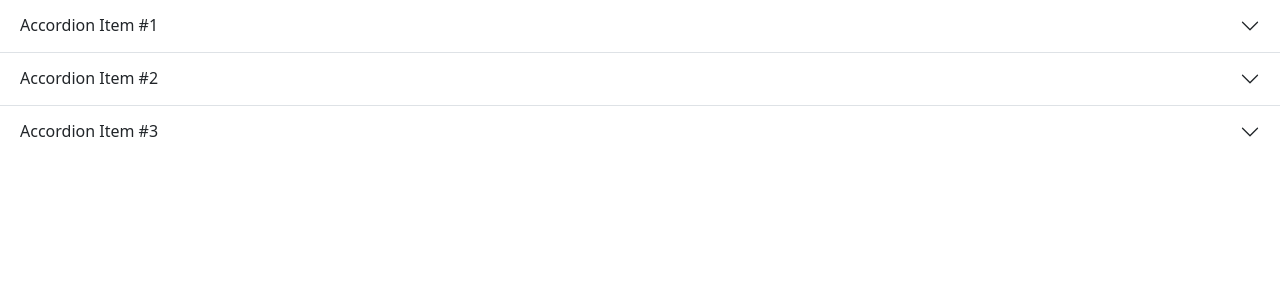
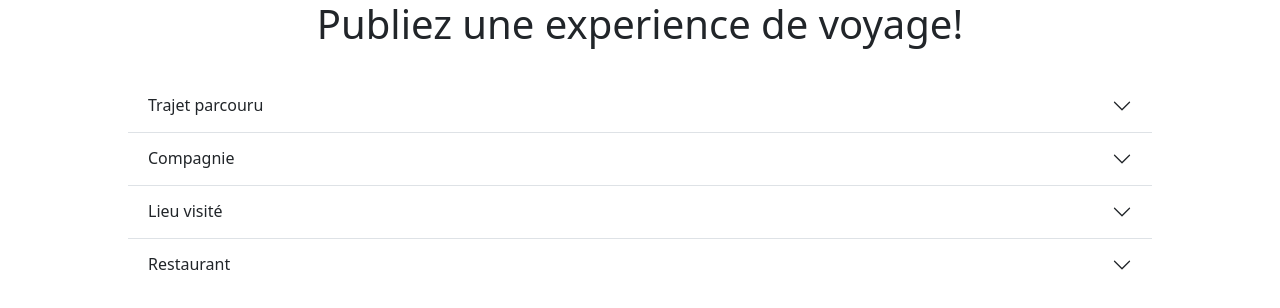
Before and after one commit to Coralie2798/ProjetFinalP2, an Angular app: page /experience in a window 1280 px wide. Shown: the top 308 px of the page. Built offline with nearby package versions, Linux system fonts and the light colour scheme.

Commit message:
developpement de la page experience

```diff
--- a/src/app/component/experience/experience.component.css
+++ b/src/app/component/experience/experience.component.css
@@ -0,0 +1,9 @@
+h1{
+    text-align: center;
+
+}
+.accordion{
+    width: 80%;
+    margin: auto;
+    margin-top: 2rem;
+}
--- a/src/app/component/experience/experience.component.html
+++ b/src/app/component/experience/experience.component.html
@@ -1,8 +1,10 @@
+<h1>Publiez une experience de voyage!</h1>
+
 <div class="accordion accordion-flush" id="accordionFlushExample">
     <div class="accordion-item">
       <h2 class="accordion-header">
         <button class="accordion-button collapsed" type="button" data-bs-toggle="collapse" data-bs-target="#flush-collapseOne" aria-expanded="false" aria-controls="flush-collapseOne">
-          Accordion Item #1
+          Trajet parcouru
         </button>
       </h2>
       <div id="flush-collapseOne" class="accordion-collapse collapse" data-bs-parent="#accordionFlushExample">
@@ -12,7 +14,7 @@
     <div class="accordion-item">
       <h2 class="accordion-header">
         <button class="accordion-button collapsed" type="button" data-bs-toggle="collapse" data-bs-target="#flush-collapseTwo" aria-expanded="false" aria-controls="flush-collapseTwo">
-          Accordion Item #2
+          Compagnie
         </button>
       </h2>
       <div id="flush-collapseTwo" class="accordion-collapse collapse" data-bs-parent="#accordionFlushExample">
@@ -22,11 +24,21 @@
     <div class="accordion-item">
       <h2 class="accordion-header">
         <button class="accordion-button collapsed" type="button" data-bs-toggle="collapse" data-bs-target="#flush-collapseThree" aria-expanded="false" aria-controls="flush-collapseThree">
-          Accordion Item #3
+          Lieu visité
         </button>
       </h2>
       <div id="flush-collapseThree" class="accordion-collapse collapse" data-bs-parent="#accordionFlushExample">
         <div class="accordion-body">Placeholder content for this accordion, which is intended to demonstrate the <code>.accordion-flush</code> class. This is the third item's accordion body. Nothing more exciting happening here in terms of content, but just filling up the space to make it look, at least at first glance, a bit more representative of how this would look in a real-world application.</div>
       </div>
     </div>
+    <div class="accordion-item">
+      <h2 class="accordion-header">
+        <button class="accordion-button collapsed" type="button" data-bs-toggle="collapse" data-bs-target="#flush-collapseThree" aria-expanded="false" aria-controls="flush-collapseThree">
+          Restaurant
+        </button>
+      </h2>
+      <div id="flush-collapseThree" class="accordion-collapse collapse" data-bs-parent="#accordionFlushExample">
+        <div class="accordion-body"></div>
+      </div>
+    </div>
   </div>
```
